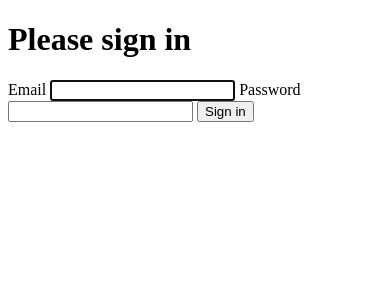
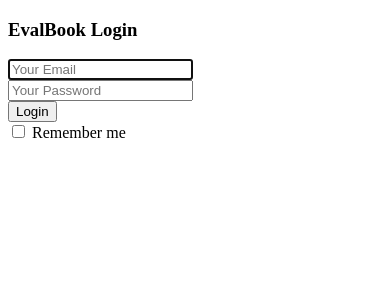
Before and after one commit to EvalBook/EvalBook-Core, a Symfony app: template templates/security/login.html.twig in a window 390 px wide. Shown: the top 300 px of the page. Run offline with Twig, Linux system fonts and the light colour scheme; the template is opened without the code that fills it, so the values that code supplies are empty; some libraries are stand-ins or nearby versions.

Commit message:
Responsive simple login.

```diff
--- a/assets/app.js
+++ b/assets/app.js
@@ -12,8 +12,9 @@ import 'bootstrap';
 import 'bootstrap/dist/css/bootstrap.min.css';
 
 // importing scss files to compile.
-import './scss/bootstrap-ebsecondary.scss';
-import './scss/bootstrap-ebprimary.scss';
+import './scss/bootstrap/bootstrap-ebsecondary.scss';
+import './scss/bootstrap/bootstrap-ebprimary.scss';
+import './scss/app.scss';
 
 
 // any CSS you import will output into a single css file (app.css in this case)
--- a/templates/base.html.twig
+++ b/templates/base.html.twig
@@ -3,6 +3,8 @@
     <head>
         <meta charset="UTF-8">
         <title>{% block title %}Welcome!{% endblock %}</title>
+
+        {{ encore_entry_link_tags('app') }}
         {% block stylesheets %}{% endblock %}
 
         {% block javascripts %}{% endblock %}
--- a/templates/home/index.html.twig
+++ b/templates/home/index.html.twig
@@ -2,9 +2,7 @@
 
 {% block title %}Hello HomeController!{% endblock %}
 
-{% block stylesheets %}
-    {{ encore_entry_link_tags('app') }}
-{% endblock %}
+{% block stylesheets %}{% endblock %}
 
 {% block body %}
 
--- a/templates/security/login.html.twig
+++ b/templates/security/login.html.twig
@@ -13,30 +13,34 @@
             You are logged in as {{ app.user.username }}, <a href="{{ path('app_logout') }}">Logout</a>
         </div>
     {% endif %}
+</form>
 
-    <h1 class="h3 mb-3 font-weight-normal">Please sign in</h1>
-    <label for="inputEmail">Email</label>
-    <input type="email" value="{{ last_username }}" name="email" id="inputEmail" class="form-control" required autofocus>
-    <label for="inputPassword">Password</label>
-    <input type="password" name="password" id="inputPassword" class="form-control" required>
 
-    <input type="hidden" name="_csrf_token"
-           value="{{ csrf_token('authenticate') }}"
-    >
+<div class="container d-flex justify-content-center vh-100">
+    <div class="row w-50 w-md-75 w-sm-90 w-xs-95 align-self-center">
+        <div class="col-md-12 login-form bg-ebprimary">
+            <h3>EvalBook Login</h3>
 
-    {#
-        Uncomment this section and add a remember_me option below your firewall to activate remember me functionality.
-        See https://symfony.com/doc/current/security/remember_me.html
+            <div class="form-group">
+                <input type="email" value="{{ last_username }}" name="email" id="inputEmail" class="form-control" placeholder="Your Email" required autofocus>
+            </div>
 
-        <div class="checkbox mb-3">
-            <label>
-                <input type="checkbox" name="_remember_me"> Remember me
-            </label>
+            <div class="form-group">
+                <input type="password" name="password" id="inputPassword" class="form-control" placeholder="Your Password" required>
+            </div>
+
+            <div class="form-group">
+                <input type="submit" class="btnSubmit" value="Login" />
+            </div>
+
+            <div class="checkbox mb-3">
+                <label>
+                    <input type="checkbox" name="_remember_me"> Remember me
+                </label>
+            </div>
+
+            <input type="hidden" name="_csrf_token" value="{{ csrf_token('authenticate') }}">
         </div>
-    #}
-
-    <button class="btn btn-lg btn-primary" type="submit">
-        Sign in
-    </button>
-</form>
+    </div>
+</div>
 {% endblock %}
```
Also changed, not shown: assets/scss/app.scss (added, +75 -0 lines), assets/styles/app.css (+26 -1 lines), assets/scss/bootstrap/bootstrap-ebprimary.scss (renamed from assets/scss/bootstrap-ebprimary.scss), assets/scss/bootstrap/bootstrap-ebsecondary.scss (renamed from assets/scss/bootstrap-ebsecondary.scss), 1 other file.
